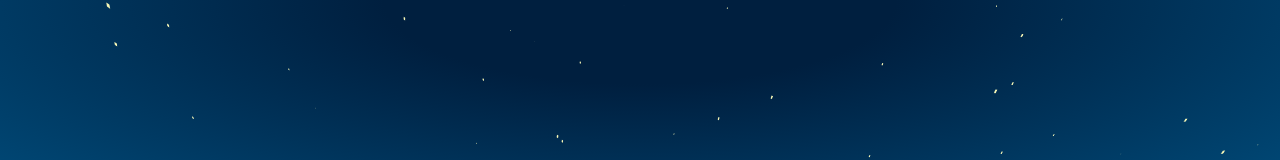
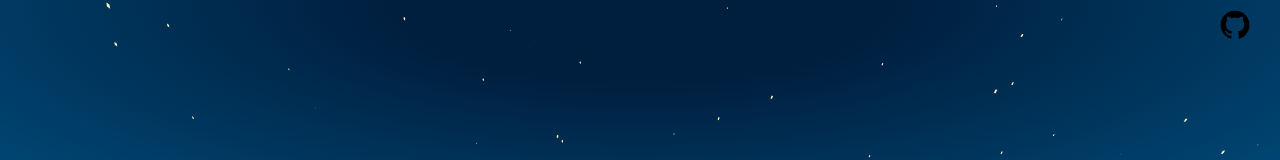
Before and after one commit to ddddkw/Beans_web, a Vue app: page /#/ in a window 1280 px wide. Shown: the top 160 px of the page. Built offline with nearby package versions, Linux system fonts and the light colour scheme; what qiankun would draw is missing.

Commit message:
增加跳转github功能

```diff
--- a/src/views/home.scss
+++ b/src/views/home.scss
@@ -70,3 +70,11 @@
   font-size: 25px;
   color: white;
 }
+.github_icon {
+  position: absolute;
+  top: 10px;
+  right: 30px;
+  height: 30px;
+  width: 30px;
+  cursor: pointer;
+}
--- a/src/views/home.vue
+++ b/src/views/home.vue
@@ -3,6 +3,7 @@
     <div class="stars" ref="starsRef">
       <div class="star" v-for="(item, index) in starsCount" :key="index"></div>
     </div>
+    <img class="github_icon" src="../assets/github.png" @click="toGithub">
     <div class="home_remark">
       {{currentText}}
     </div>
@@ -59,6 +60,9 @@ const startLoop = ()=>{
     clearInterval(intervalLoop);
   });
 }
+const toGithub=function (){
+  location.href = 'https://github.com/ddddkw/Beans_web/'
+}
 const startTyping = (val) => {
   let index = 0;
   currentText.value=''
```
Also changed, not shown: src/assets/github.png (added), src/views/BlogHome/index.vue (added).
